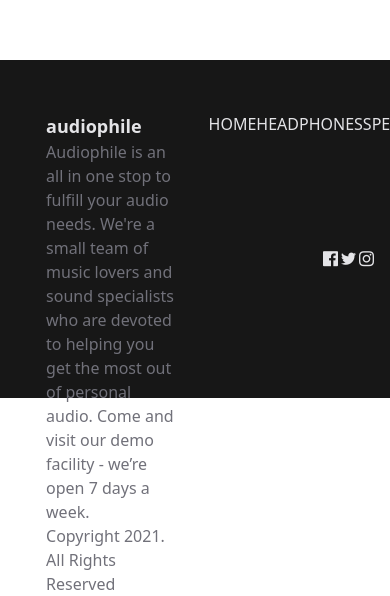
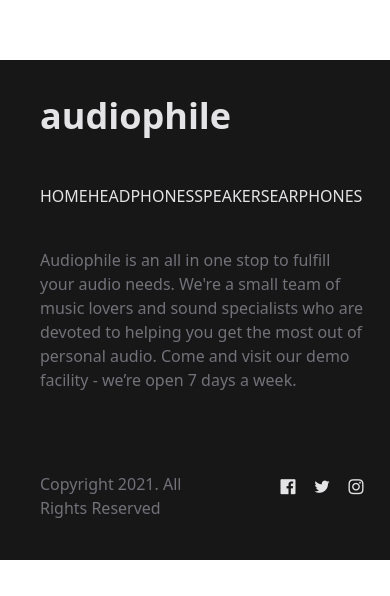
Before and after one commit to MichaelDWilliams1/audiophile, a React (Create React App) app: page /paySuccess in a window 390 px wide. Shown: the part 880-1476 px from the top of the page. After the commit the page ends 1440 px from the top, so only its background shows below. Built offline with nearby package versions, Linux system fonts and the light colour scheme; no server answers; the database is empty.

Commit message:
footer will be repsonsive to tablet sized screens and bigger

```diff
--- a/src/components/BestGear.jsx
+++ b/src/components/BestGear.jsx
@@ -5,10 +5,10 @@ const BestGear = () => {
   const { siteData } = useContext(SiteDataContext);
 
   return (
-    <section className="w-full h-4/5">
-      <div className=" flex w-9/12 h-4/6 m-auto mt-24">
+    <section className="w-full lg:h-4/5 h-3/5 flex">
+      <div className=" flex lg:w-9/12 w-5/6 lg:h-4/6 m-auto mt-24">
         <div className=" flex flex-col justify-center w-2/4">
-          <div className=" flex flex-col justify-evenly h-4/6 w-5/6">
+          <div className=" flex flex-col justify-evenly h-auto space-y-5 w-5/6">
             <div>
               <p className="text-4xl">Bringing you the</p>
               <p className="text-4xl">
@@ -32,7 +32,7 @@ const BestGear = () => {
         <div className=" w-2/4 rounded-xl">
           <img
             className="h-full w-full rounded-xl"
-            src={`${siteData[0]?.home[2].bestGear}`}
+            src={`${siteData[0]?.home[0].bestGear}`}
           />
         </div>
       </div>
--- a/src/components/Footer.jsx
+++ b/src/components/Footer.jsx
@@ -3,10 +3,10 @@ import { Link } from 'react-router-dom'
 
 const Footer = () => {
   return (
-   <footer className=' flex h-2/5 w-full bg-neutral-900'>
-    <div className=' flex w-5/6 h-5/6 m-auto'>
+   <footer className='flex h-auto w-full bg-neutral-900'>
+    <div className='hidden lg:flex w-5/6 h-5/6 m-auto'>
         <div className=' flex h-full w-2/4'>
-            <div className=' flex flex-col w-5/6 justify-between h-5/6 m-auto '>
+            <div className='flex flex-col w-5/6 justify-between h-5/6 m-auto '>
                 <Link to='/'><div className='text-zinc-200 text-lg font-bold hover:text-orange-600'>audiophile</div></Link>
                 <p className='text-zinc-500 text-base'>Audiophile is an all in one stop to fulfill your audio needs. We're a small team of music lovers and sound specialists who are devoted to helping you get the most out of personal audio. Come and visit our demo facility - we’re open 7 days a week.</p>
                 <p className='text-zinc-500 text-base'>Copyright 2021. All Rights Reserved</p>
@@ -32,6 +32,36 @@ const Footer = () => {
         </div>
         </div>
     </div>
+
+    <div className='flex flex-col lg:hidden w-5/6 h-1/5 mt-9 ml-10'>
+        <div className=' flex h-full w-2/4'>
+            <div className='flex flex-col w-5/6 justify-between h-5/6'>
+                <Link to='/'><div className='text-zinc-200 text-4xl font-bold hover:text-orange-600'>audiophile</div></Link>
+
+            </div>
+        </div>
+            <div className='mt-12 w-5/6'>
+             <ul className='flex w-full justify-between  text-zinc-200'>
+                    <Link className='hover:text-orange-600' to='/'><li>HOME</li></Link>
+                    <Link className='hover:text-orange-600' to='/headphonesproductpage'><li>HEADPHONES</li></Link>
+                    <Link className='hover:text-orange-600' to='/speakerproductpage'><li>SPEAKERS</li></Link>
+                    <Link className='hover:text-orange-600' to='/earphoneproductpage'><li>EARPHONES</li></Link>
+                </ul>
+            </div>
+            <div className='w-9/11 mt-10'>
+                <p className='text-zinc-500 text-base'>Audiophile is an all in one stop to fulfill your audio needs. We're a small team of music lovers and sound specialists who are devoted to helping you get the most out of personal audio. Come and visit our demo facility - we’re open 7 days a week.</p>
+
+            </div>
+            <div className='flex mt-20 mb-10 w-auto '>
+                <div className=' w-1/2'><p className='text-zinc-500 text-base'>Copyright 2021. All Rights Reserved</p></div>
+                <div className='text-zinc-200 flex justify-end space-x-4 text-lg w-1/2 '>
+                <i class="uil uil-facebook"></i>
+                <i class="uil uil-twitter"></i>
+                <i class="uil uil-instagram"></i>
+                </div>
+            </div>
+    </div>
+
    </footer>
   )
 }
--- a/src/components/Header.jsx
+++ b/src/components/Header.jsx
@@ -10,7 +10,7 @@ const {siteData} = useContext(SiteDataContext)
   return (
     <div className='headerBackground bg-neutral-900 text-gray-50 h-5/6 w-729px'>
         <hr className=' w-10/12 ml-auto mr-auto border-1 border-white-500'></hr>
-        <header className='flex md:justify-center md:items-center md:w-full m-auto w-5/6 min-h-full h-full'>
+        <header className='flex justify-center lg:justify-start md:items-center md:w-full m-auto w-5/6 min-h-full h-full'>
 <div className='h-82 flex md:items-center md:justify-center md:h-full'>
     <div className='background flex flex-col justify-between md:justify-around   h-3/4 md:h-2/4 w-5/6 m-auto mt-20 md:m-auto'>
        <section className='flex '><div className='w-16 text-zinc-500 md:w-5/12  md:flex md:justify-end md:ml-4 md:mr-4'>N E W</div><div className='text-zinc-500' >P R O D U C T</div></section>
--- a/src/components/Navbar.jsx
+++ b/src/components/Navbar.jsx
@@ -72,11 +72,11 @@ if(toggleHamburgerMenu === 'visible'){
     <>
     <div className='flex h-24  bg-neutral-900 text-white'>
      <div className='lg:hidden mt-10 ml-20'><i onClick={toggleMenu} className="uil uil-bars md:hover:text-orange-600"></i></div>
-    <Link to='/'><div className='flex h-1/2  w-auto mt-7 ml-40 md:ml-10 text-2xl font-bold items-center hover:text-orange-600'>audiophile</div></Link>
+    <Link to='/'><div className='flex h-1/2  w-auto mt-7 ml-40 md:ml-10 lg:ml-32 text-2xl font-bold items-center hover:text-orange-600'>audiophile</div></Link>
         <nav className='flex w-auto h-1/2 m-auto mt-7'>
-            <div className='lg:flex lg:w-3/6 sm:hidden lg:visible' >
+            <div className='lg:flex lg:w-full sm:hidden lg:visible' >
                 <ul className='flex items-center space-x-16'>
-                    <Link className='hover:text-orange-600' to='/' ><li className='focus:text-orange-600'>HOME</li></Link>
+                    <Link className='hover:text-orange-600' to='/' ><li>HOME</li></Link>
                     <Link className='hover:text-orange-600' to='/headphonesproductpage'><li>HEADPHONES</li></Link>
                     <Link className='hover:text-orange-600' to='/speakerproductpage'><li>SPEAKERS</li></Link>
                     <Link className='hover:text-orange-600' to='/earphoneproductpage'><li>EARPHONES</li></Link>
--- a/src/components/SeeProductHomePage.jsx
+++ b/src/components/SeeProductHomePage.jsx
@@ -45,9 +45,9 @@ const SeeProductHomePage = () => {
         <img className='h-full w-full rounded-xl  lg:hidden' src='https://firebasestorage.googleapis.com/v0/b/audiophile-ecommerce-e6a79.appspot.com/o/assests%2Fhome%2Ftablet%2Fimage-earphones-yx1.jpg?alt=media&token=ebd71584-5856-4c66-b526-81cc3f39b94f' />
       </div>
       <div className='flex justify-center items-center w-3/6 bg-stone-200 rounded-xl'>
-        <div className=' flex flex-col justify-between h-2/6 md:w-3/4 w-full items-center lg:items-start'>
-        <p className='text-3xl font-bold'>YX1 EARPHONES</p>
-           <Link className='lg:w-3/6 w-full h-3/6 lg:block flex justify-center'  to={`/item/${siteData[0]?.product[0].slug}`}> <button className='lg:w-full w-3/4 h-14 lg:h-full border-2 border-black text-black hover:bg-zinc-800'>SEE PRODUCT</button></Link>
+        <div className=' flex flex-col justify-between h-2/6 md:w-5/6 w-full lg:items-start'>
+        <p className='text-3xl font-bold w-full border-2 border-black'>YX1 EARPHONES</p>
+           <Link className='lg:w-3/6 w-full h-3/6 lg:block flex'  to={`/item/${siteData[0]?.product[0].slug}`}> <button className='lg:w-full w-3/4 h-14 lg:h-full border-2 border-black text-black hover:bg-zinc-800'>SEE PRODUCT</button></Link>
         </div>
       </div>
     </section>
--- a/src/context/useSiteData.js
+++ b/src/context/useSiteData.js
@@ -125,6 +125,7 @@ const SiteDataProvider = ({ children }) => {
   // ~Come back and save cart items to server~
   const addToCart = async (amount, ...item) => {
     console.log("came");
+    console.log(item[0])
     if (auth.currentUser === null) {
       alert("You must be signed in to add to cart");
       return;
@@ -140,7 +141,7 @@ const SiteDataProvider = ({ children }) => {
           image: item[0].image.desktop,
           amount: amount,
           id: item[0].id,
-          payId: item[0].productId
+          payId: item[0].payId
         }),
       });
       setChange((prev) => !prev);
--- a/src/pages/EarphoneProduct.jsx
+++ b/src/pages/EarphoneProduct.jsx
@@ -4,6 +4,7 @@ import Thumbnail from "../components/Thumbnail";
 import BestGear from "../components/BestGear";
 import { Link } from  'react-router-dom'
 const EarphoneProduct = () => {
+
     const {siteData} = useContext(SiteDataContext)
 
   return (
--- a/src/pages/HeadphonesProduct.jsx
+++ b/src/pages/HeadphonesProduct.jsx
@@ -8,9 +8,6 @@ const HeadphonesProduct = () => {
 
 const {siteData} = useContext(SiteDataContext)
 const navigate = useNavigate();
-// console.log(siteData[0]?.product[3]?.image.desktop)
-
-
 
   return (
     <>
--- a/src/pages/item/ItemPage.jsx
+++ b/src/pages/item/ItemPage.jsx
@@ -29,6 +29,7 @@ console.log(`page: ${pageId}`)
       }
 
       const currentItem = siteData[0]?.product.filter((item) => item.slug === pageId)
+      console.log(`pageId: ${pageId}`)
      console.log(`current: ${currentItem}`)
      console.log(siteData[0])
 
```
